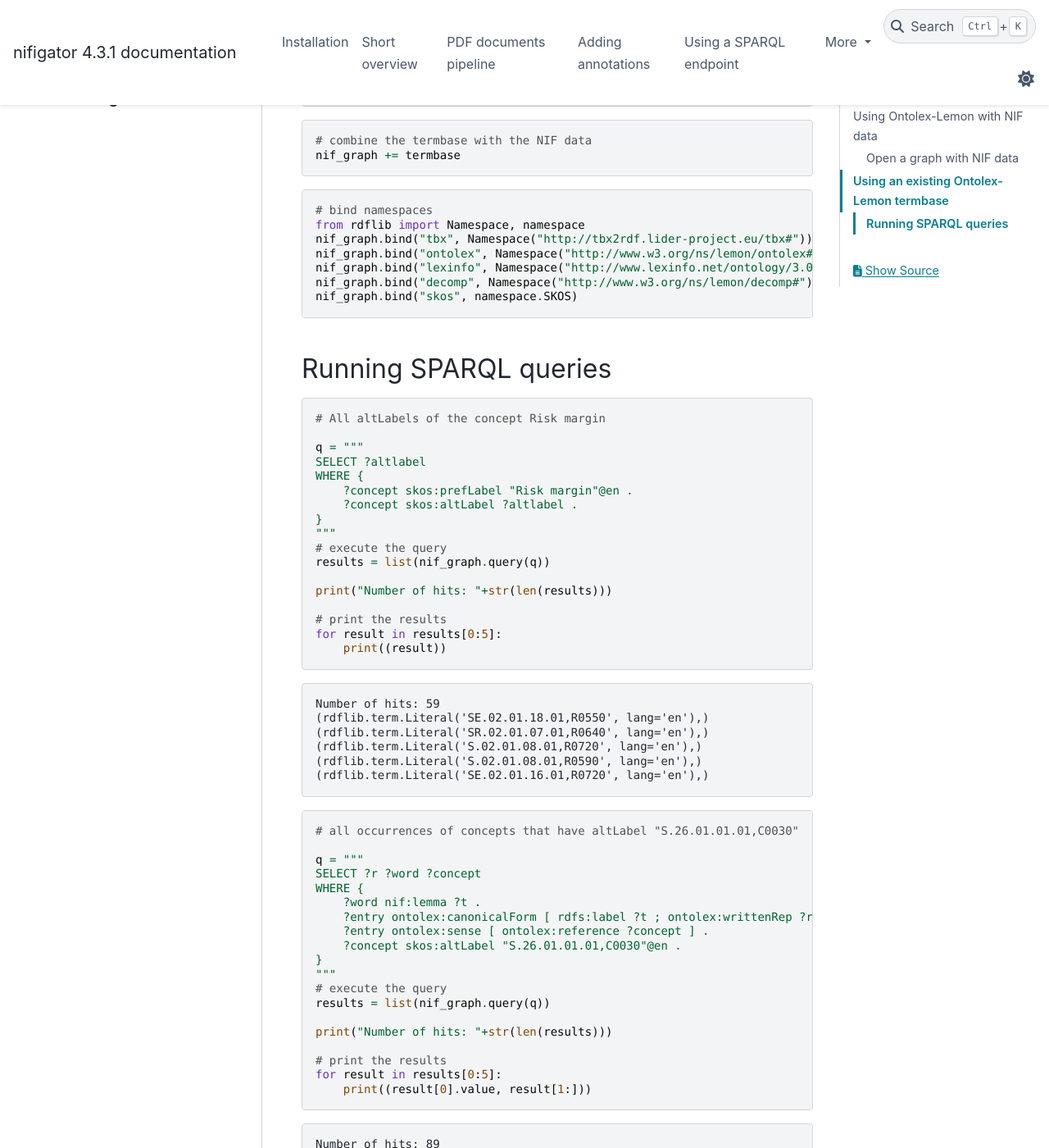
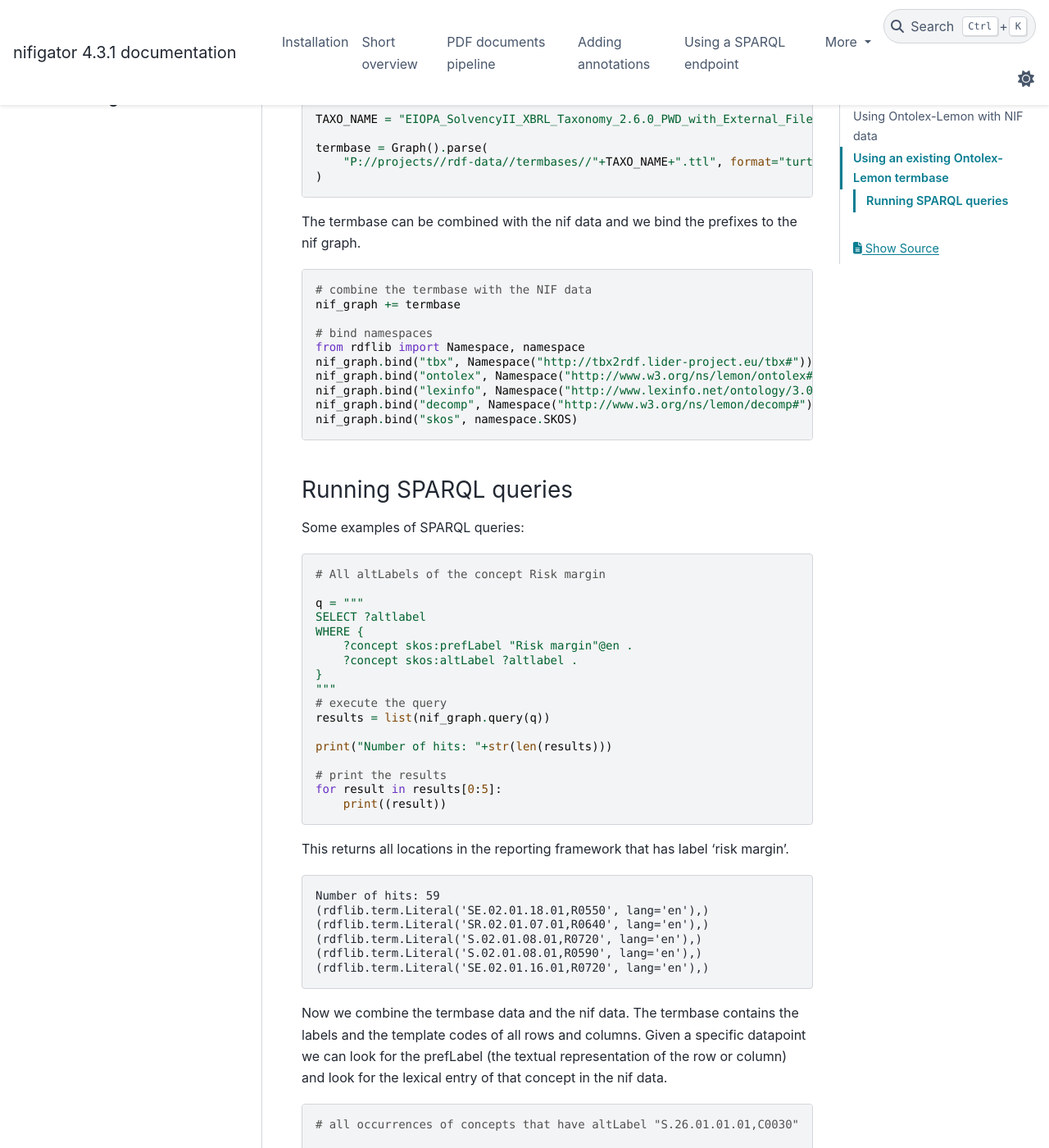
Before and after one commit to DeNederlandscheBank/nifigator, a Sphinx documentation site: the page built from docs/05_using_a_lemon_termbase.md, in a window 1280 px wide and 1400 px high, scrolled down 2020 px. Shown: the whole window at 82% size. Built offline with Sphinx 7.4.7 and the PyData theme 0.15.4, drawn with Linux system fonts in a browser that asks for light colours; some of the changed text lies outside the part shown.

Commit message:
docs lemon updated

````diff
--- a/docs/05_using_a_lemon_termbase.md
+++ b/docs/05_using_a_lemon_termbase.md
@@ -12,8 +12,10 @@
     name: python3
 ---
 
+# Using Ontolex-Lemon data
 
-# Using Ontolex-Lemon with NIF data
+
+## Using Ontolex-Lemon with NIF data
 
 
 Nifigator includes functionality to work with the Lexicon Model for Ontologies (lemon), developed by the Ontology Lexicon community group (OntoLex).
@@ -21,7 +23,7 @@
 We will show how to create a lexicon from NIF data and how to use an existing Ontolex-Lemon termbase to search in NIF data.
 
 
-## Open a graph with NIF data
+### Open a graph with NIF data
 
 
 We read the NIF data that we created earlier.
@@ -95,10 +97,11 @@
 lexicon_graph.serialize(file, format="turtle")
 ```
 
-# Using an existing Ontolex-Lemon termbase
+## Using an existing Ontolex-Lemon termbase
 
+Below, we will give same examples based on the [Solvency 2 termbase](https://termate.readthedocs.io/en/latest/tbx2lemon.html) constructed from the Solvency 2 XBRL taxonomy.
 
-Open a Ontolex-Lemon termbase and add to graph
+Open the Ontolex-Lemon termbase and add to graph
 
 ```python
 from rdflib import Graph
@@ -110,12 +113,12 @@
 )
 ```
 
+The termbase can be combined with the nif data and we bind the prefixes to the nif graph.
+
 ```python
 # combine the termbase with the NIF data
 nif_graph += termbase
-```
 
-```python
 # bind namespaces
 from rdflib import Namespace, namespace
 nif_graph.bind("tbx", Namespace("http://tbx2rdf.lider-project.eu/tbx#"))
@@ -125,7 +128,9 @@
 nif_graph.bind("skos", namespace.SKOS)
 ```
 
-## Running SPARQL queries
+### Running SPARQL queries
+
+Some examples of SPARQL queries:
 
 ```python
 # All altLabels of the concept Risk margin
@@ -147,6 +152,8 @@
     print((result))
 ```
 
+This returns all locations in the reporting framework that has label 'risk margin'.
+
 ```console
 Number of hits: 59
 (rdflib.term.Literal('SE.02.01.18.01,R0550', lang='en'),)
@@ -155,6 +162,8 @@
 (rdflib.term.Literal('S.02.01.08.01,R0590', lang='en'),)
 (rdflib.term.Literal('SE.02.01.16.01,R0720', lang='en'),)
 ```
+
+Now we combine the termbase data and the nif data. The termbase contains the labels and the template codes of all rows and columns. Given a specific datapoint we can look for the prefLabel (the textual representation of the row or column) and look for the lexical entry of that concept in the nif data.
 
 ```python
 # all occurrences of concepts that have altLabel "S.26.01.01.01,C0030"
@@ -178,6 +187,8 @@
     print((result[0].value, result[1:]))
 ```
 
+This returns:
+
 ```console
 Number of hits: 89
 ('liability', (rdflib.term.URIRef('https://dnb.nl/rdf-data/nif-5282967702ae37d486ad338b9771ca8f&nif=word_266314_266325'), rdflib.term.URIRef('http://eiopa.europa.eu/xbrl/s2md/fws/solvency/solvency2/2021-07-15/tab/s.26.01.01.01#s2md_c5730')))
@@ -186,6 +197,8 @@
 ('liability', (rdflib.term.URIRef('https://dnb.nl/rdf-data/nif-5282967702ae37d486ad338b9771ca8f&nif=word_276241_276252'), rdflib.term.URIRef('http://eiopa.europa.eu/xbrl/s2md/fws/solvency/solvency2/2021-07-15/tab/s.26.01.01.01#s2md_c5730')))
 ('liability', (rdflib.term.URIRef('https://dnb.nl/rdf-data/nif-5282967702ae37d486ad338b9771ca8f&nif=word_289288_289297'), rdflib.term.URIRef('http://eiopa.europa.eu/xbrl/s2md/fws/solvency/solvency2/2021-07-15/tab/s.26.01.01.01#s2md_c5730')))
 ```
+
+If we want to include the pagenumbers of the hits we can use the following query.
 
 ```python
 # all occurrences of concepts that have altLabel "S.26.01.01.01,C0030"
@@ -218,6 +231,8 @@
     print((result[0].value, result[1], result[2].value))
 ```
 
+This gives:
+
 ```console
 Number of hits: 89
 ('liability', rdflib.term.URIRef('https://dnb.nl/rdf-data/nif-5282967702ae37d486ad338b9771ca8f&nif=word_161209_161220'), 66)
@@ -231,6 +246,8 @@
 ('liability', rdflib.term.URIRef('https://dnb.nl/rdf-data/nif-5282967702ae37d486ad338b9771ca8f&nif=word_260925_260936'), 114)
 ('liability', rdflib.term.URIRef('https://dnb.nl/rdf-data/nif-5282967702ae37d486ad338b9771ca8f&nif=word_260993_261004'), 114)
 ```
+
+Now we check for all concepts in the termbase in the text:
 
 ```python
 # All concepts in the text
@@ -249,9 +266,13 @@
 print("Number of hits: "+str(len(results)))
 ```
 
+This returns:
+
 ```console
 Number of hits: 1259
 ```
+
+Sometimes terms consists of multiwords:
 
 ```python
 # All occurrence of 'dutch financial institution'
@@ -290,7 +311,3 @@
 203374:203403
 322642:322669
 ```
-
-```python
-
-```
--- a/docs/conf.py
+++ b/docs/conf.py
@@ -43,7 +43,7 @@
 try:
     import sphinx
 
-    cmd_line = f"sphinx-apidoc --implicit-namespaces -f -o {output_dir} {module_dir} ../src/nifigator/nafdocument.py ../src/nifigator/const.py"
+    cmd_line = f"sphinx-apidoc --implicit-namespaces -f -o {output_dir} {module_dir} ../src/nifigator/nafdocument.py ../src/nifigator/const.py ../src/nifigator/lemonobject.py"
 
     args = cmd_line.split(" ")
     if tuple(sphinx.__version__.split(".")) >= ("1", "7"):
--- a/docs/index.rst
+++ b/docs/index.rst
@@ -15,7 +15,7 @@
    PDF documents pipeline <02_adding_document_data>
    Adding annotations <03_adding_annotations>
    Using a SPARQL endpoint <04_using a SPARQL endpoint>
-   Using Ontolex-Lemon with NIF data <05_using_a_lemon_termbase>
+   Using Ontolex-Lemon <05_using_a_lemon_termbase>
    Contributions & Help <contributing>
    License <license>
    Authors <authors>
````
